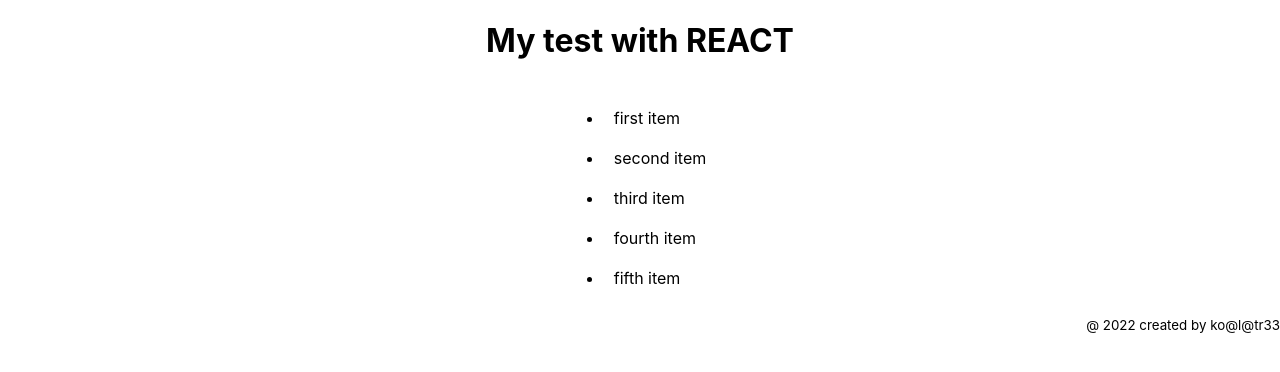
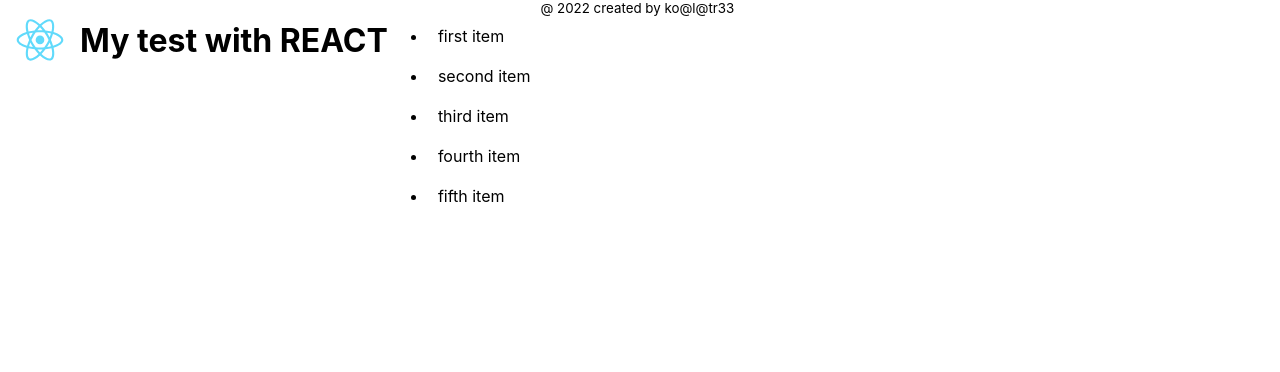
Before and after one commit to TLRKiliann/reactenv, a React (Create React App) app in the folder mytest/: page / in a window 1280 px wide. Shown: the top 372 px of the page. Built offline with nearby package versions, Linux system fonts and the light colour scheme.

Commit message:
setup react without App

```diff
--- a/mytest/src/App.css
+++ b/mytest/src/App.css
@@ -1,4 +1,4 @@
-.App {
+/*.App {
   text-align: center;
 }
 
@@ -36,6 +36,19 @@
     transform: rotate(360deg);
   }
 }
+*/
+.flex-1
+{
+  display: flex;
+}
+
+.img-up
+{
+  margin-top: 0px;
+  margin-left: 0px;
+  width: 80px;
+  height: 80px;
+}
 
 .h1-title {
   text-align: center;
@@ -43,6 +56,7 @@
 
 .nav {
   display: flex;
+  flex-direction: column;
   align-items: center;
   justify-content: center;
 }
@@ -52,5 +66,6 @@
 }
 
 .small-text {
+  margin-bottom: 0px;
   text-align: right;
 }
--- a/mytest/src/App.js
+++ b/mytest/src/App.js
@@ -1,4 +1,4 @@
-import logo from './logo.svg';
+/*import logo from './logo.svg';
 import './App.css';
 
 function App() {
@@ -23,3 +23,4 @@ function App() {
 }
 
 export default App;
+*/
--- a/mytest/src/MyCallTest.js
+++ b/mytest/src/MyCallTest.js
@@ -1,10 +1,13 @@
 import React from "react"
+import logo from './logo.svg';
 import './App.css';
 
 function MyCallTest() {
     return (
-        <div>
+        <div className="flex-1">
+            <img src={logo} className="img-up" alt="logo" />
             <h1 className="h1-title">My test with REACT</h1>
+
             <nav className="nav">
                 <ul className="nav-items">
                     <li>first item</li>
@@ -14,10 +17,12 @@ function MyCallTest() {
                     <li>fifth item</li>
                 </ul>
             </nav>
-            <div className="small-text">
-            <small>@ 2022 created by ko@l@tr33</small>
-            </div>
+
+            <small>
+                @ 2022 created by ko@l@tr33
+            </small>
         </div>
+
     );
 }
 
```
Also changed, not shown: 1 other file (tests, documents, lock files or other folders).
